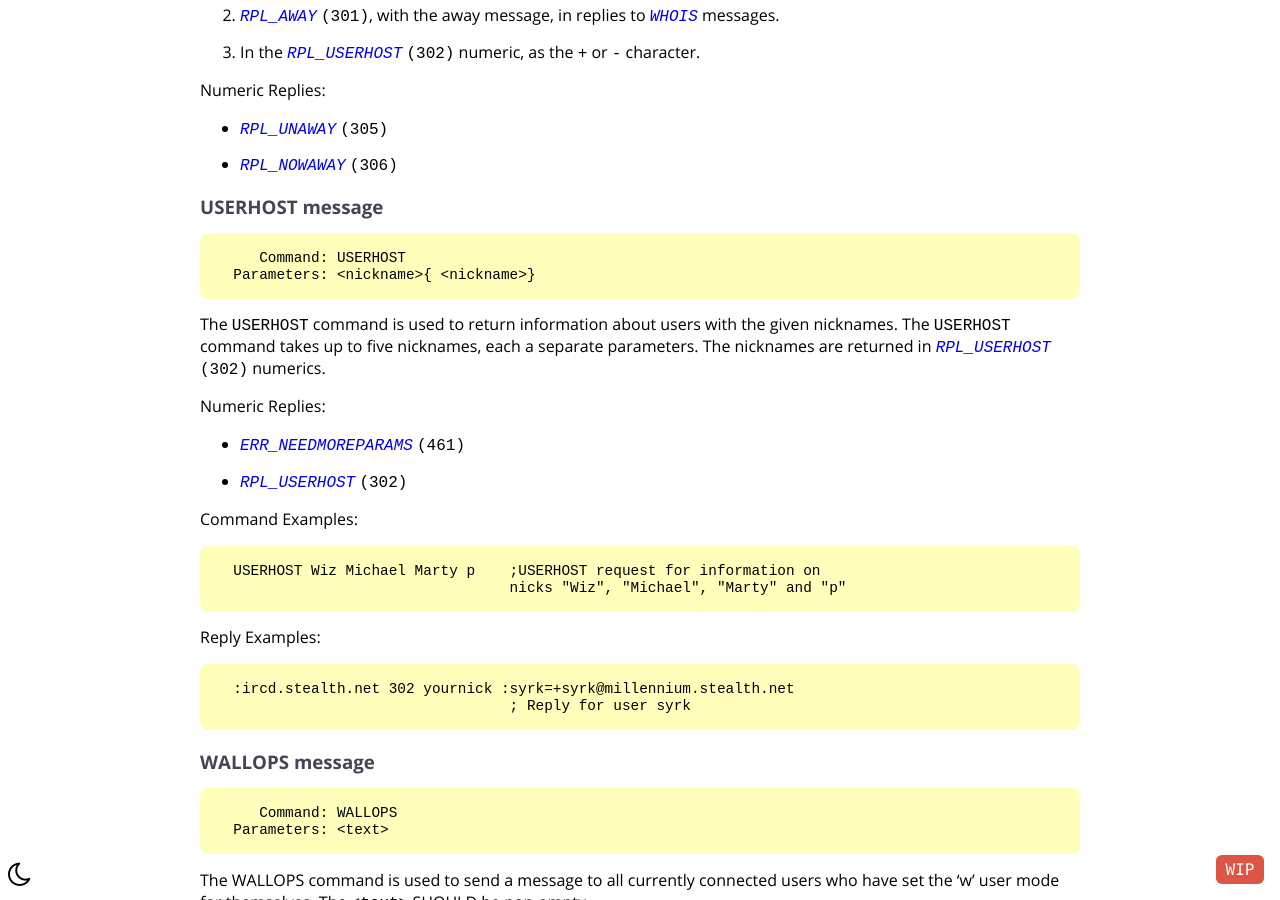
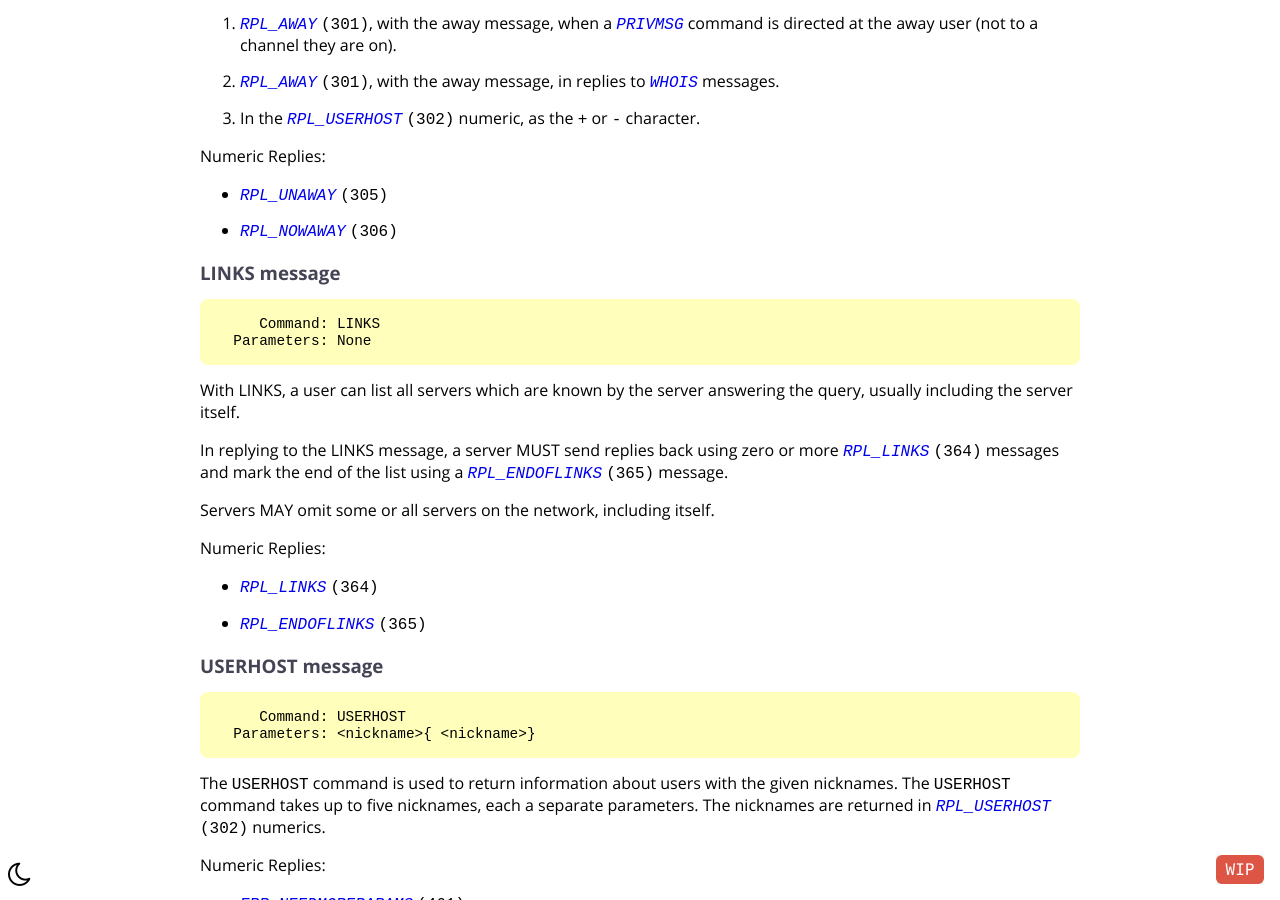
Before and after one commit to ircdocs/modern-irc, a Jekyll site: the page built from index.md, in a window 1280 px wide and 900 px high, scrolled down 52866 px. Built offline with Jekyll 4.4.1, drawn with Linux system fonts in a browser that asks for light colours; the table of contents is made by our own code; some of the changed text lies outside the part shown.

Commit message:
Specify LINKS (#175)
* Specify LINKS

Co-authored-by: tommyrot <jos@dutnie.nl>

* Update _includes/messages/server_queries.md

Co-authored-by: tommyrot <jos@dutnie.nl>

* Move it to optional.md; remove explicit mention of ERR_NOSUCHCOMMAND.

Co-authored-by: tommyrot <jos@dutnie.nl>

```diff
--- a/_includes/messages/optional.md
+++ b/_includes/messages/optional.md
@@ -21,6 +21,22 @@ Numeric Replies:
 
 * {% numeric RPL_UNAWAY %}
 * {% numeric RPL_NOWAWAY %}
+
+### LINKS message
+
+         Command: LINKS
+      Parameters: None
+
+With LINKS, a user can list all servers which are known by the server answering the query, usually including the server itself.
+
+In replying to the LINKS message, a server MUST send replies back using zero or more {% numeric RPL_LINKS %} messages and mark the end of the list using a {% numeric RPL_ENDOFLINKS %} message.
+
+Servers MAY omit some or all servers on the network, including itself.
+
+Numeric Replies:
+
+* {% numeric RPL_LINKS %}
+* {% numeric RPL_ENDOFLINKS %}
 
 ### USERHOST message
 
--- a/_includes/modern-appendix.md
+++ b/_includes/modern-appendix.md
@@ -626,6 +626,20 @@ Sent as a reply to the {% message NAMES %} command, this numeric lists the clien
       "<client> <channel> :End of /NAMES list"
 
 Sent as a reply to the {% message NAMES %} command, this numeric specifies the end of a list of channel member names.
+
+{% numericheader RPL_LINKS %}
+
+      "<client> * <server> :<hopcount> <server info>"
+
+Sent as a reply to the {% message LINKS %} command, this numeric specifies one of the known servers on the network.
+
+`<server info>` is a string containing a description of that server.
+
+{% numericheader RPL_ENDOFLINKS %}
+
+      "<client> * :End of /LINKS list"
+
+Sent as a reply to the {% message LINKS %} command, this numeric specifies the end of a list of channel member names.
 
 {% numericheader RPL_BANLIST %}
 
```
